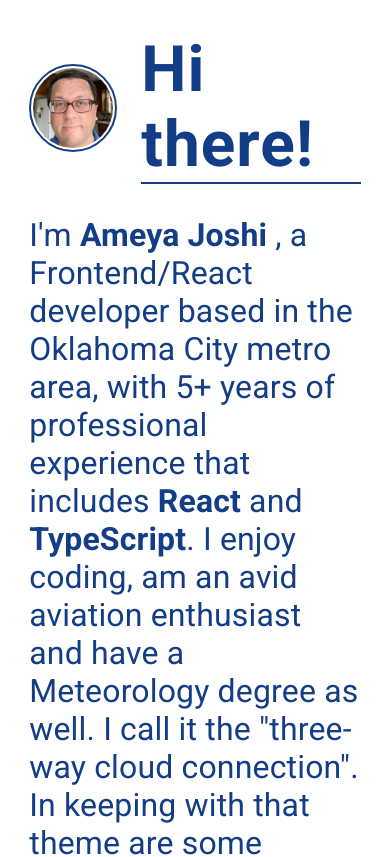
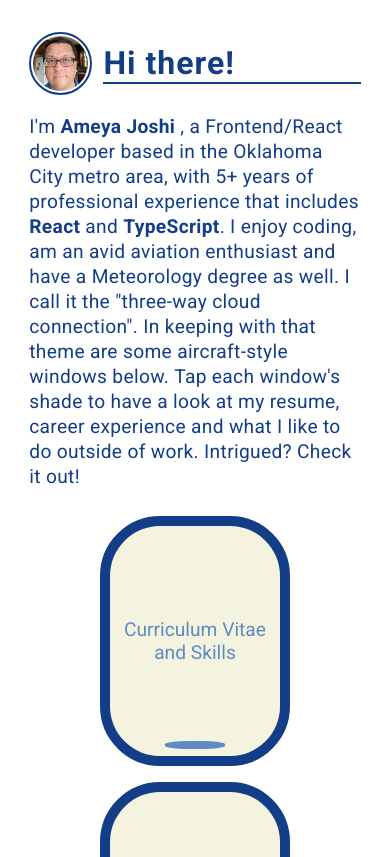
Before and after one commit to CoderAJ7470/portfolio, a React (Vite) app: page / in a window 390 px wide. Shown: the top 857 px of the page. Built offline with nearby package versions, Linux system fonts and the light colour scheme.

Commit message:
Removed icon for resume thumbnails
Started working on responsiveness for mobile devices

Put header content in its own component

```diff
--- /dev/null
+++ b/src/components/Header.jsx
@@ -0,0 +1,18 @@
+import portfolioImage from '../assets/portfolio-site-photo.jpg';
+
+const Header = ({ photo = false, sectionClass, heading }) => {
+  return (
+    <header className={sectionClass}>
+      {photo && (
+        <img
+          className='portfolio-photo'
+          src={portfolioImage}
+          alt="Ameya's portfolio photograph"
+        />
+      )}
+      <h1>{heading}</h1>
+    </header>
+  );
+};
+
+export default Header;
--- a/src/components/Resume.jsx
+++ b/src/components/Resume.jsx
@@ -9,26 +9,22 @@ import '../styles/common.css';
 const Resume = () => {
   return (
     <>
-      <section className='resume'>
-        <a
-          href={FE_Resume}
-          alt='Opens pdf resume in new tab or window'
-          target='_blank'
-          className='open-resume-icon-link'
-        >
-          <ArrowTopRightOnSquareIcon />
-        </a>
+      <div className='resume'>
+        <h2>Resume</h2>
         <a href={FE_Resume}>
           <img
             src={resumeThumbnail1}
+            className='resume-thumbnails'
             alt={`thumbnail of page 1 of Ameya's resume`}
           />
           <img
             src={resumeThumbnail2}
+            className='resume-thumbnails'
             alt={`thumbnail of page 2 of Ameya's resume`}
           />
         </a>
-      </section>
+        <p>Thumbnail opens the full-size PDF</p>
+      </div>
     </>
   );
 };
--- a/src/components/Windows.jsx
+++ b/src/components/Windows.jsx
@@ -1,7 +1,9 @@
 import { useEffect, useRef } from 'react';
 import { Link } from 'react-router';
 
-export const Windows = () => {
+import '../styles/windows.css';
+
+const Windows = () => {
   const slideShade = (e) => {
     let shadeId = '';
 
@@ -104,3 +106,5 @@ export const Windows = () => {
     </section>
   );
 };
+
+export default Windows;
--- a/src/main.jsx
+++ b/src/main.jsx
@@ -5,8 +5,6 @@ import CareerExperience from './pages/CareerExperience.jsx';
 import OutsideOfWork from './pages/OutsideOfWork.jsx';
 import FE_Portfolio from './pages/FE_Portfolio.jsx';
 
-// TO-DO: determine whether entire roboto styles file is needed
-// import '../src/styles/roboto-styles.css';
 import '../src/styles/portfolio.css';
 
 const router = createBrowserRouter([
--- a/src/pages/FE_Portfolio.jsx
+++ b/src/pages/FE_Portfolio.jsx
@@ -1,5 +1,5 @@
 import React, { useEffect } from 'react';
-import { Link } from 'react-router';
+import Header from '../components/Header';
 import Resume from '../components/Resume';
 import googleCDLBadge from '../assets/cdl_certification.png';
 
@@ -14,14 +14,28 @@ const FE_Portfolio = () => {
   return (
     <div className='portfolio-content-wrapper'>
       <section className='portfolio-content'>
-        <h1>Resume and Skills</h1>
-        <h2>Resume</h2>
+        <Header
+          sectionClass='portfolio-content-header'
+          heading='Resume and Skills'
+        />
+
         <section className='resume-and-certifications'>
           <Resume />
-          <img
-            src={googleCDLBadge}
-            alt='Google Cloud Digital Leader Certification badge'
-          />
+
+          <section className='cdl-certification'>
+            <h2>CDL Certification</h2>
+            <a
+              href='https://www.credly.com/badges/cc5feff7-0279-49bb-b66c-fd42ed5e8df5/public_url'
+              target='_blank'
+            >
+              <img
+                src={googleCDLBadge}
+                className='cdl-badge'
+                alt='Google Cloud Digital Leader Certification badge'
+              />
+            </a>
+            <p>Thumbnail opens cert. in a new tab/window</p>
+          </section>
         </section>
 
         <section className='skills'>
@@ -41,10 +55,6 @@ const FE_Portfolio = () => {
             <li>Writing unit tests with React Testing Library, Jest, Enzyme</li>
           </ul>
         </section>
-
-        <section className='back-to-home-link'>
-          <Link to='/'>Back to landing page</Link>
-        </section>
       </section>
     </div>
   );
--- a/src/pages/MainContent.jsx
+++ b/src/pages/MainContent.jsx
@@ -1,6 +1,6 @@
 import { useEffect } from 'react';
-import { Windows } from '../components/Windows';
-import portfolioImage from '../assets/portfolio-site-photo.jpg';
+import Header from '../components/Header';
+import Windows from '../components/Windows';
 
 const Main = () => {
   useEffect(() => {
@@ -10,15 +10,9 @@ const Main = () => {
   return (
     <div className='main-content-wrapper'>
       <section className='main-content'>
-        <section className='main-content-title'>
-          <img
-            className='portfolio-photo'
-            src={portfolioImage}
-            alt="Ameya's portfolio photograph"
-          />
-          <h1>Hi there!</h1>
-        </section>
-        <p>
+        <Header photo sectionClass='main-content-header' heading='Hi there!' />
+
+        <p className='main-content-wrapper-p'>
           I'm <b>Ameya Joshi&nbsp;</b>, a Frontend/React developer based in the
           Oklahoma City metro area, with 5+ years of professional experience
           that includes <b>React</b> and <b>TypeScript</b>. I enjoy coding, am
@@ -26,8 +20,8 @@ const Main = () => {
           call it the "three-way cloud connection". In keeping with that theme
           are some aircraft-style windows below.&nbsp;
           <span className='mobile-only'>Tap&nbsp;</span>
-          <span className='desktop-only'>Click&nbsp;</span>each window's shade
-          to have a look at my resume, career experience and what I like to do
+          <span className='desktop-only'>Open&nbsp;</span>each window's shade to
+          have a look at my resume, career experience and what I like to do
           outside of work. Intrigued? Check it out!
         </p>
       </section>
--- a/src/styles/common.css
+++ b/src/styles/common.css
@@ -17,14 +17,48 @@ a {
   background-image: linear-gradient(var(--off-white), var(--off-white));
   background-position: 0% 100%;
   background-repeat: no-repeat;
-  background-size: 0% 2px;
+  background-size: 0% 1.5px;
   transition: background-size 0.3s;
 }
 
 a:hover,
 a:focus {
-  background-size: 100% 2px;
+  background-size: 100% 1.5px;
   outline: none;
 }
 
+.resume p,
+.cdl-certification p {
+  font-size: 1.2rem;
+}
+
+/* Wrapper styles for all pages */
+.main-content-wrapper,
+.portfolio-content {
+  width: 85%;
+  margin-top: 2rem;
+  margin-bottom: 2rem;
+}
+
 /* Media queries */
+@media only screen and (max-width: 900px) {
+  h1 {
+    font-size: 3rem;
+  }
+
+  h2 {
+    font-size: 2rem;
+    letter-spacing: 1px;
+  }
+}
+
+@media only screen and (max-width: 600px) {
+  h1 {
+    font-size: 2rem;
+  }
+
+  h2 {
+    font-size: 1.5rem;
+    letter-spacing: 1px;
+  }
+}
--- a/src/styles/portfolio.css
+++ b/src/styles/portfolio.css
@@ -3,14 +3,6 @@
   --blue: #133e87;
   --slate-blue: #608bc1;
   --light-blue: #cbdceb;
-}
-
-/* Font styles used for entire site */
-.main-content-container {
-  display: flex;
-  flex-direction: column;
-  justify-content: center;
-  align-items: center;
 }
 
 /* Body */
@@ -24,25 +16,25 @@ body {
   font-style: normal;
 }
 
-/* Main content introduction section */
-.main-content-wrapper,
-.portfolio-content {
-  width: 85%;
-  margin-top: 2rem;
-  margin-bottom: 2rem;
+.main-content-container {
+  display: flex;
+  flex-direction: column;
+  justify-content: center;
+  align-items: center;
 }
 
-.main-content-wrapper p {
+/* Main content introduction section */
+.main-content-wrapper-p {
   font-size: 2rem;
   letter-spacing: 0.01rem;
 }
 
-.main-content-title {
+.main-content-header {
   display: flex;
   align-items: center;
 }
 
-.main-content-title h1 {
+.main-content-header h1 {
   margin: 0;
   width: 100%;
   border-bottom: 2px solid var(--blue);
@@ -54,72 +46,6 @@ body {
   width: 80px;
   padding: 2px;
   margin-right: 1.5rem;
-}
-
-/* Aircraft windows section */
-.windows-container {
-  position: relative;
-  display: flex;
-  justify-content: space-between;
-}
-
-.window {
-  height: 400px;
-  width: 300px;
-  border: 25px solid var(--blue);
-  border-radius: 40%;
-  display: flex;
-  justify-content: center;
-  align-items: center;
-  position: relative;
-  overflow: hidden;
-  background-image: linear-gradient(to bottom, var(--blue), var(--slate-blue));
-  background-attachment: fixed;
-  background-repeat: no-repeat;
-  box-shadow: inset 5px 5px 25px rgba(0, 0, 0, 0.25);
-  transform: translate3d(0, 0, 0);
-  -webkit-transform: translate3d(0, 0, 0);
-  -moz-transform: translate3d(0, 0, 0);
-}
-
-.shade {
-  display: flex;
-  flex-direction: column;
-  justify-content: center;
-  align-items: center;
-  height: 410px;
-  width: 310px;
-  top: -5px;
-  position: absolute;
-  font-size: 2rem;
-  color: var(--slate-blue);
-  background-color: var(--off-white);
-  cursor: pointer;
-  transition: top 0.8s ease;
-}
-
-.slide {
-  top: -90%;
-}
-
-.shade::before {
-  content: '';
-  position: absolute;
-  width: 90px;
-  height: 10px;
-  border-radius: 80%;
-  background-color: var(--slate-blue);
-  top: 380px;
-  left: 110px;
-}
-
-.shadeText {
-  width: 90%;
-  text-align: center;
-}
-
-.window-links {
-  text-align: center;
 }
 
 /* Portfolio Page and Resume */
@@ -139,16 +65,16 @@ body {
   margin-bottom: 2rem;
 }
 
-.portfolio-content h1 {
+.portfolio-content-header h1 {
   margin: 0;
+  border-bottom: 2px solid var(--off-white);
 }
 
 .portfolio-content h2 {
-  margin-top: 3rem;
   margin-bottom: 1rem;
 }
 
-/* This class is located in Resume.jsx */
+/* The following classes through .resume-thumbnails are located in Resume.jsx */
 .resume {
   margin-bottom: 1.5rem;
   margin-right: 3rem;
@@ -157,44 +83,31 @@ body {
   position: relative;
 }
 
+.resume-thumbnails {
+  width: 200px;
+  height: 257px;
+}
+
+.resume-thumbnails:nth-of-type(1) {
+  margin-right: 0.5rem;
+}
+
+/* The following classes through .cdl-certification are located in FE_Portfolio.jsx */
 .resume-and-certifications {
   display: flex;
-  flex-direction: row;
+  flex-wrap: wrap;
 }
 
-.resume-and-certifications img {
+.cdl-badge {
   width: 257px;
   height: 257px;
 }
 
-.open-resume-icon-link svg {
-  width: 2rem;
-  position: absolute;
-  top: -20px;
-  left: 410px;
-  background: none;
-  transition: fill 0.5s ease;
+.cdl-certification {
+  text-align: center;
 }
 
-.open-resume-icon-link:focus svg {
-  fill: rgb(0, 230, 215);
-}
-
-.resume img {
-  width: 200px;
-  height: 257px;
-}
-
-.resume img:nth-of-type(1) {
-  margin-right: 0.5rem;
-}
-
-.back-to-home-link {
-  margin-top: 2rem;
-}
-
-.skills,
-.back-to-home-link {
+.skills {
   width: 85%;
 }
 
@@ -226,8 +139,25 @@ body {
   }
 }
 
-/* @media only screen and (min-width: 900px) and (max-width: 1080px) {
-} */
+@media only screen and (max-width: 900px) {
+  .main-content-wrapper-p {
+    font-size: 1.5rem;
+  }
 
-/* @media only screen and (min-width: 1080px) and (max-width: 1280px) {
-} */
+  .portfolio-photo {
+    width: 70px;
+  }
+}
+
+@media only screen and (max-width: 600px) {
+  .main-content-wrapper-p {
+    font-size: 1.2rem;
+    letter-spacing: 0.02rem;
+    line-height: 25px;
+  }
+
+  .portfolio-photo {
+    width: 55px;
+    margin-right: 0.7rem;
+  }
+}
--- /dev/null
+++ b/src/styles/windows.css
@@ -0,0 +1,186 @@
+.windows-container {
+  position: relative;
+  display: flex;
+  justify-content: space-between;
+}
+
+.window {
+  height: 400px;
+  width: 300px;
+  border: 25px solid var(--blue);
+  border-radius: 40%;
+  display: flex;
+  justify-content: center;
+  align-items: center;
+  position: relative;
+  overflow: hidden;
+  background-image: linear-gradient(to bottom, var(--blue), var(--slate-blue));
+  background-attachment: fixed;
+  background-repeat: no-repeat;
+  box-shadow: inset 5px 5px 25px rgba(0, 0, 0, 0.25);
+  transform: translate3d(0, 0, 0);
+  -webkit-transform: translate3d(0, 0, 0);
+  -moz-transform: translate3d(0, 0, 0);
+}
+
+.window-links {
+  text-align: center;
+}
+
+.shade {
+  display: flex;
+  flex-direction: column;
+  justify-content: center;
+  align-items: center;
+  height: 410px;
+  width: 310px;
+  top: -5px;
+  position: absolute;
+  color: var(--slate-blue);
+  background-color: var(--off-white);
+  cursor: pointer;
+  transition: top 0.8s ease;
+}
+
+.slide {
+  top: -90%;
+}
+
+.shade::before {
+  content: '';
+  position: absolute;
+  width: 90px;
+  height: 10px;
+  border-radius: 80%;
+  background-color: var(--slate-blue);
+  top: 380px;
+  left: 110px;
+}
+
+.shadeText {
+  width: 90%;
+  text-align: center;
+  font-size: 2rem;
+}
+
+/* Media queries */
+@media only screen and (max-width: 1400px) {
+  .window {
+    height: 320px;
+    width: 250px;
+    border: 20px solid var(--blue);
+    border-radius: 40%;
+  }
+
+  .shade {
+    height: 330px;
+    width: 260px;
+  }
+
+  .shadeText {
+    width: 85%;
+  }
+
+  .shade::before {
+    width: 70px;
+    height: 10px;
+    top: 300px;
+    left: 94px;
+    border-radius: 40%;
+  }
+}
+
+@media only screen and (max-width: 1100px) {
+  .window {
+    height: 280px;
+    width: 200px;
+    border: 15px solid var(--blue);
+    border-radius: 90px;
+  }
+
+  .shade {
+    height: 290px;
+    width: 210px;
+  }
+
+  .shadeText {
+    width: 80%;
+    font-size: 2rem;
+  }
+
+  .shade::before {
+    width: 70px;
+    height: 8px;
+    top: 265px;
+    left: 70px;
+    border-radius: 40%;
+  }
+}
+
+@media only screen and (max-width: 900px) {
+  .windows-container {
+    justify-content: space-evenly;
+    flex-wrap: wrap;
+  }
+
+  .window {
+    height: 280px;
+    width: 200px;
+    border: 10px solid var(--blue);
+    border-radius: 50%;
+    margin: 0.5rem;
+  }
+
+  .window-links a {
+    font-size: 1.5rem;
+  }
+
+  .shade {
+    height: 290px;
+    width: 210px;
+  }
+
+  .shadeText {
+    width: 80%;
+    font-size: 1.5rem;
+  }
+
+  .shade::before {
+    width: 52px;
+    height: 8px;
+    top: 265px;
+    left: 79px;
+    border-radius: 50%;
+  }
+}
+
+@media only screen and (max-width: 600px) {
+  .window {
+    height: 230px;
+    width: 170px;
+    border: 10px solid var(--blue);
+    border-radius: 60px;
+    margin: 0.5rem;
+  }
+
+  .window-links a {
+    font-size: 1.2rem;
+  }
+
+  .shade {
+    height: 240px;
+    width: 180px;
+  }
+
+  .shadeText {
+    font-size: 1.2rem;
+  }
+
+  .shade::before {
+    width: 60px;
+    height: 8px;
+    top: 220px;
+    left: 60px;
+    border-radius: 40%;
+  }
+}
```
Also changed, not shown: src/components/Menu.jsx (added, +16 -0 lines).
